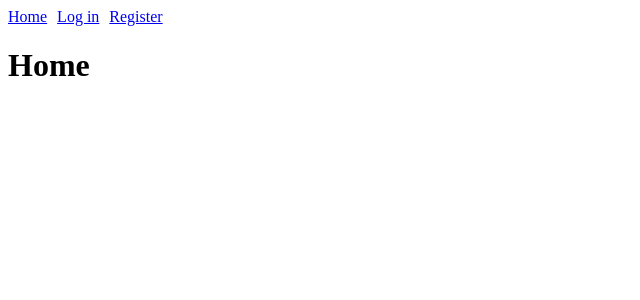
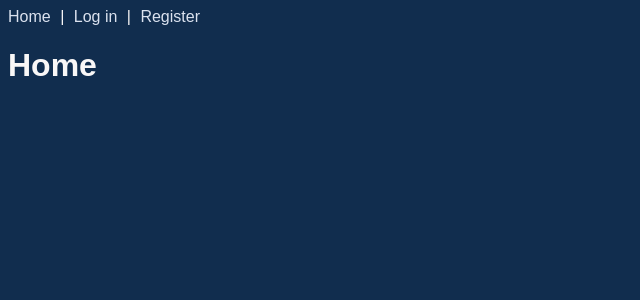
Before and after one commit to rikurauhala/hack-this, a React (Create React App) app in the folder web/: page / in a window 1280 px wide. Shown: the top 300 px of the page, without its empty margins (0-640 px from the left). Built offline with nearby package versions, Linux system fonts and the light colour scheme.

Commit message:
Improve navigation bar and add styling

```diff
--- a/web/src/components/NavigationBar/NavigationBar.tsx
+++ b/web/src/components/NavigationBar/NavigationBar.tsx
@@ -1,9 +1,12 @@
+import NavigationBarDivider from './NavigationBarDivider';
 import NavigationBarLink from './NavigationBarLink';
 
 const NavigationBar = (): JSX.Element => (
   <>
     <NavigationBarLink text="Home" to="/" />
+    <NavigationBarDivider />
     <NavigationBarLink text="Log in" to="/login" />
+    <NavigationBarDivider />
     <NavigationBarLink text="Register" to="/register" />
   </>
 );
--- /dev/null
+++ b/web/src/components/NavigationBar/NavigationBarDivider.tsx
@@ -0,0 +1,5 @@
+const NavigationBarDivider = (): JSX.Element => (
+  <span style={{ padding: 5 }}> | </span>
+);
+
+export default NavigationBarDivider;
--- a/web/src/components/NavigationBar/NavigationBarLink.tsx
+++ b/web/src/components/NavigationBar/NavigationBarLink.tsx
@@ -1,16 +1,12 @@
 import { Link } from 'react-router-dom';
 
-const style = {
-  paddingRight: 10,
-};
-
 interface NavigationBarLinkProps {
-  to: string
-  text: string
+  to: string,
+  text: string,
 }
 
 const NavigationBarLink = ({ to, text }: NavigationBarLinkProps): JSX.Element => (
-  <Link style={style} to={to}>
+  <Link to={to}>
     {text}
   </Link>
 );
--- /dev/null
+++ b/web/src/index.css
@@ -0,0 +1,14 @@
+body {
+  background-color: #112D4E;
+  color: #F9F7F7;
+  font-family: Arial, sans-serif;
+}
+
+a {
+  text-decoration: none;
+  color: #DBE2EF;
+}
+
+a:hover {
+  text-decoration: underline;
+}
--- a/web/src/index.tsx
+++ b/web/src/index.tsx
@@ -1,4 +1,5 @@
 import ReactDOM from 'react-dom/client';
 import App from './App';
+import './index.css';
 
 ReactDOM.createRoot(document.getElementById('root') as HTMLElement).render(<App />);
```
